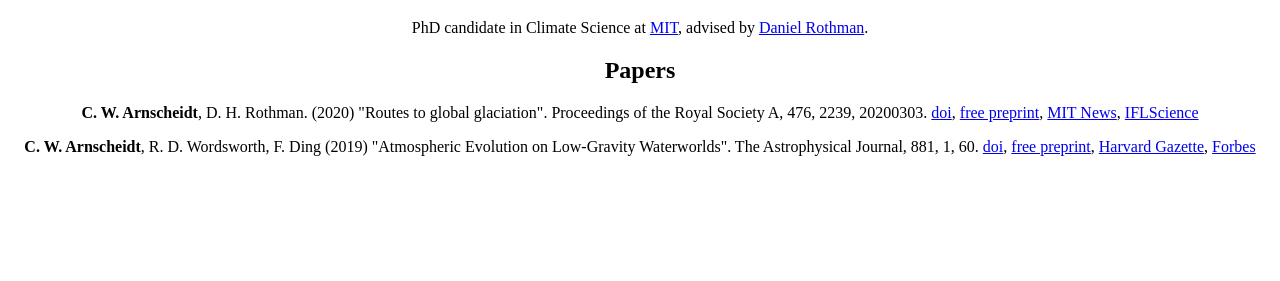
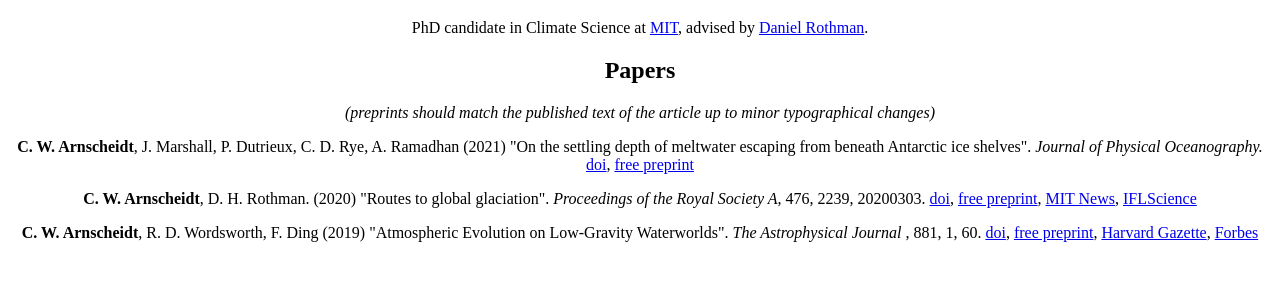
Before and after one commit to arnscheidt/arnscheidt.github.io, a plain HTML site: page index.html in a window 1280 px wide. Shown: the part 61-342 px from the top of the page. Drawn offline with Linux system fonts and the light colour scheme.

Commit message:
new paper

```diff
--- a/index.html
+++ b/index.html
@@ -17,10 +17,14 @@ h2 {text-align: center;}
 <p>PhD candidate in Climate Science at  <a href ="https://eapsweb.mit.edu/">MIT</a>, advised by <a href="https://rothmangroup.mit.edu/daniel-rothman">Daniel Rothman</a>.</p>
 
 <h2>Papers</h2>
+<p><i>(preprints should match the published text of the article up to minor typographical changes)</i></p>
 
-<p> <b> C. W. Arnscheidt</b>, D. H. Rothman. (2020) "Routes to global glaciation". Proceedings of the Royal Society A, 476, 2239, 20200303. <a href="https://doi.org/10.1098/rspa.2020.0303">doi</a>, <a href="arnscheidt20_rtgg_preprint.pdf">free preprint</a>, <a href="https://news.mit.edu/2020/sunlight-triggered-snowball-earths-ice-ages-0729">MIT News</a>, <a href="https://www.iflscience.com/environment/a-rapid-reduction-in-sunlight-may-have-triggered-the-snowball-earth-events/">IFLScience</a></p>
+<p> <b> C. W. Arnscheidt</b>, J. Marshall, P. Dutrieux, C. D. Rye, A. Ramadhan (2021) "On the settling depth of meltwater escaping from beneath Antarctic ice shelves". <i> Journal of Physical Oceanography. </i> <a href="https://doi.org/10.1175/JPO-D-20-0286.1">doi</a>, <a href="arnscheidt21_meltwater_preprint.pdf">free preprint</a> </p>
 
-<p> <b> C. W. Arnscheidt</b>, R. D. Wordsworth, F. Ding (2019) "Atmospheric Evolution on Low-Gravity Waterworlds". The Astrophysical Journal, 881, 1, 60. <a href="https://doi.org/10.3847%2F1538-4357%2Fab2bf2">doi</a>, <a href=" https://arxiv.org/pdf/1906.10561">free preprint</a>, <a href="https://news.harvard.edu/gazette/story/2019/09/sizing-up-a-planets-habitability/">Harvard Gazette</a>, <a href=" https://www.forbes.com/sites/jamiecartereurope/2019/09/13/a-tiny-earth-20-why-the-habitable-zone-club-just-got-bigger/#70f791e340dd">Forbes</a></p>
+<p> <b> C. W. Arnscheidt</b>, D. H. Rothman. (2020) "Routes to global glaciation". <i> Proceedings of the Royal Society A,</i> 476, 2239, 20200303. <a href="https://doi.org/10.1098/rspa.2020.0303">doi</a>, <a href="arnscheidt20_rtgg_preprint.pdf">free preprint</a>, <a href="https://news.mit.edu/2020/sunlight-triggered-snowball-earths-ice-ages-0729">MIT News</a>, <a href="https://www.iflscience.com/environment/a-rapid-reduction-in-sunlight-may-have-triggered-the-snowball-earth-events/">IFLScience</a></p>
+
+<p> <b> C. W. Arnscheidt</b>, R. D. Wordsworth, F. Ding (2019) "Atmospheric Evolution on Low-Gravity Waterworlds". <i> The Astrophysical Journal </i>, 881, 1, 60. <a href="https://doi.org/10.3847%2F1538-4357%2Fab2bf2">doi</a>, <a href=" https://arxiv.org/pdf/1906.10561">free preprint</a>, <a href="https://news.harvard.edu/gazette/story/2019/09/sizing-up-a-planets-habitability/">Harvard Gazette</a>, <a href=" https://www.forbes.com/sites/jamiecartereurope/2019/09/13/a-tiny-earth-20-why-the-habitable-zone-club-just-got-bigger/#70f791e340dd">Forbes</a></p>
+
 
 </body>
 </html>
```
Also changed, not shown: 2 other files.
